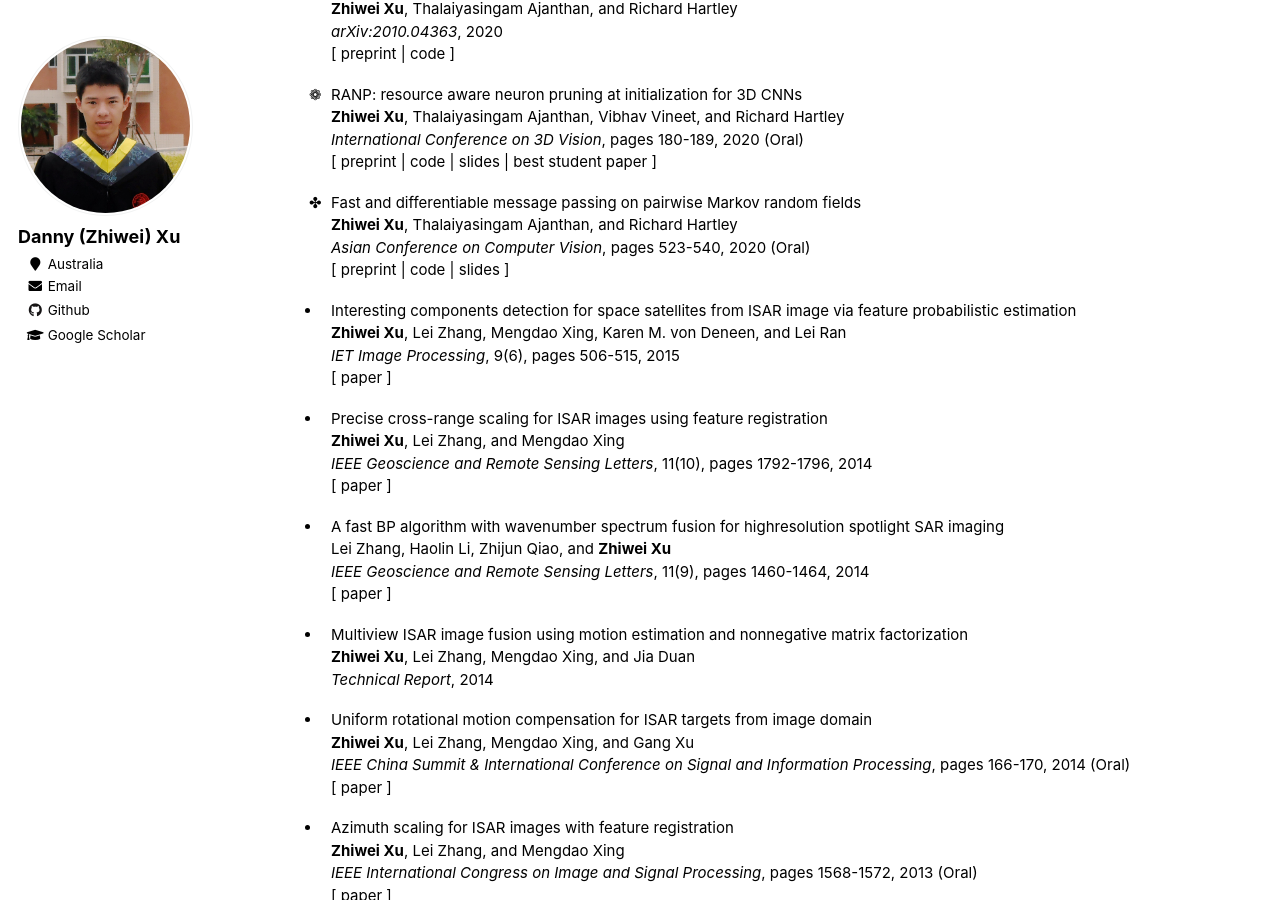
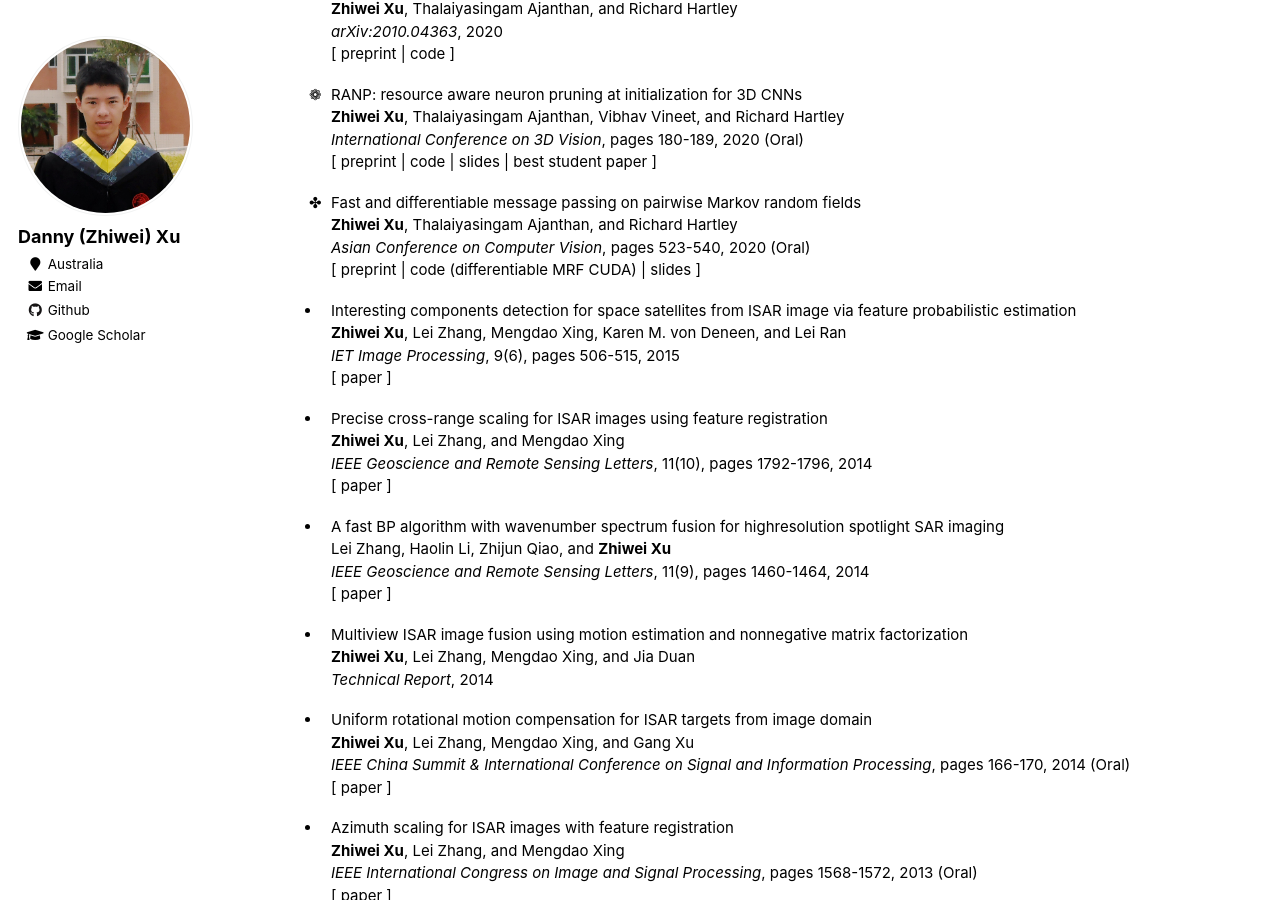
Before and after one commit to zwxu064/zwxu064.github.io, a Jekyll site: the page built from _pages/about.html, in a window 1280 px wide and 900 px high, scrolled down 1746 px. Built offline with Jekyll 4.4.1, drawn with Linux system fonts in a browser that asks for light colours.

Commit message:
Update about.html

```diff
--- a/_pages/about.html
+++ b/_pages/about.html
@@ -152,7 +152,7 @@ ul{li{padding-inline-start: 1ch;}}
       <div><span style="color:black;font-size:1em"><strong>Zhiwei Xu</strong>, Thalaiyasingam Ajanthan, and Richard Hartley</span></div>
       <div><span style="color:black"><i>Asian Conference on Computer Vision</i>, pages 523-540, 2020 (<span style="color:black">Oral</span>)</span></div>
       <div><span style="color:black">[ <a style="color: inherit;" href="https://arxiv.org/abs/1910.10892" target="_blank">preprint</a>
-	| <a style="color: inherit;" href="https://github.com/zwxu064/MPLayers.git" target="_blank">code</a>
+	| <a style="color: inherit;" href="https://github.com/zwxu064/MPLayers.git" target="_blank">code (differentiable MRF CUDA)</a>
         | <a style="color: inherit;" href="./files/ACCV2020_slides.pdf" target="_blank">slides</a> ]</span></div>
   </li>
   </ul>
```
